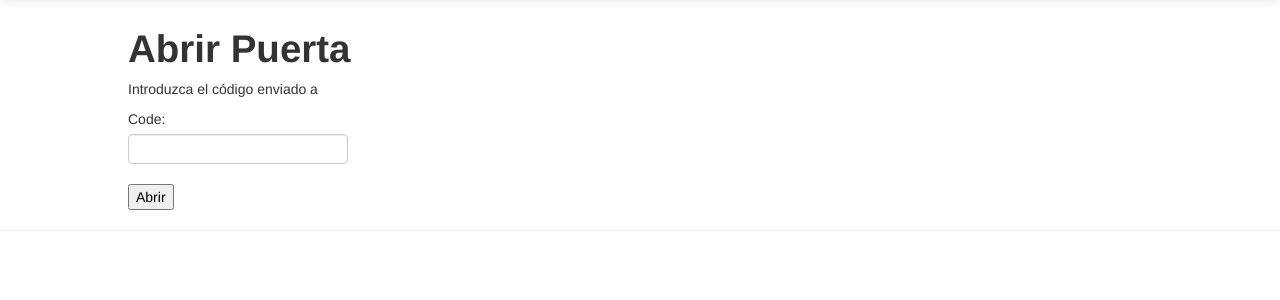
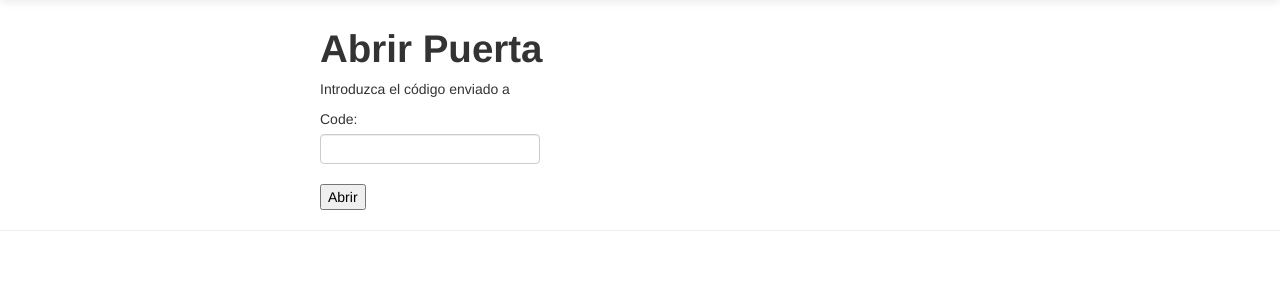
Before and after one commit to luisescamillar/sisdom, a Django app: template templates/app/open.html in a window 1280 px wide. Shown: the part 41-341 px from the top of the page. Run offline with Django 3.2, Linux system fonts and the light colour scheme; the template is opened without the code that fills it: values that come from a table or form of the project are taken from there, others are empty; parts of the project's set-up code (start-up, migrations or seed data) failed here and were passed over.

Commit message:
Edited style sheet

```diff
--- a/static/css/bootstrap-fluid-adj.css
+++ b/static/css/bootstrap-fluid-adj.css
@@ -8,7 +8,7 @@
       }
 
       div.body {
-        margin-left: 10%
+        margin-left: 25%
       }
 
       @media (max-width: 980px) {
```
